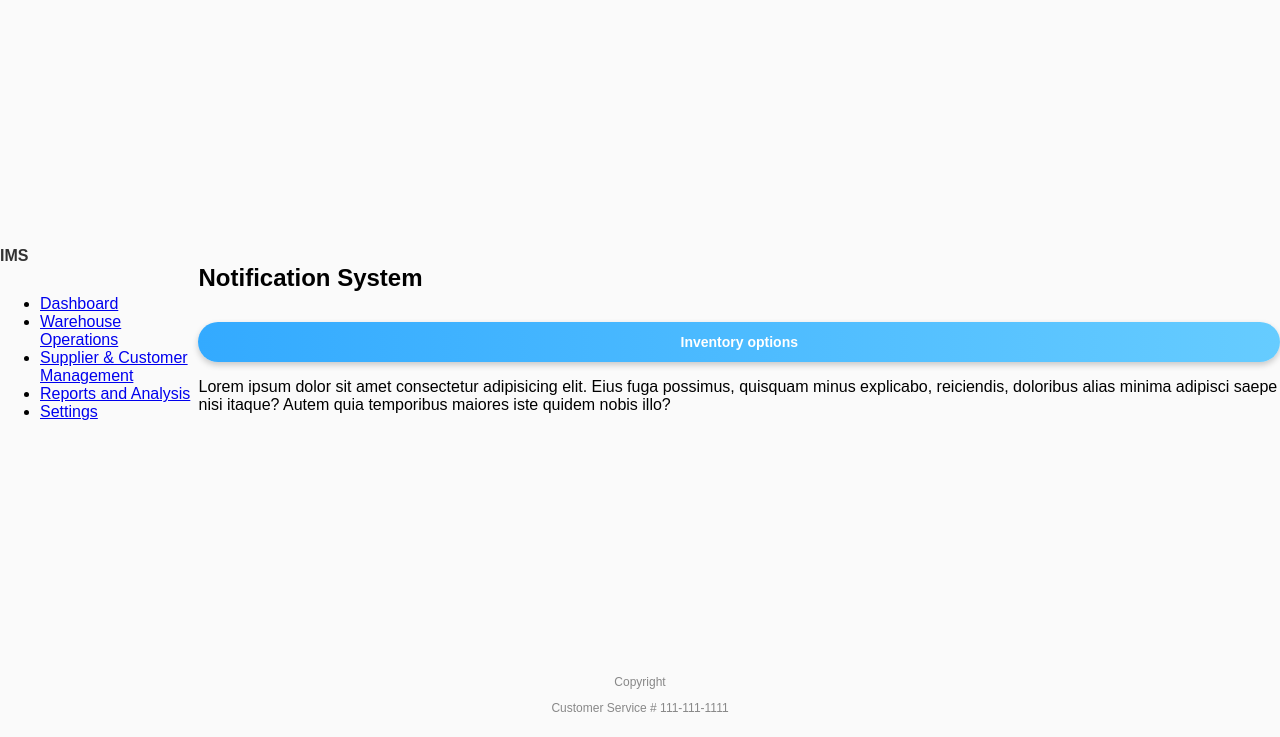
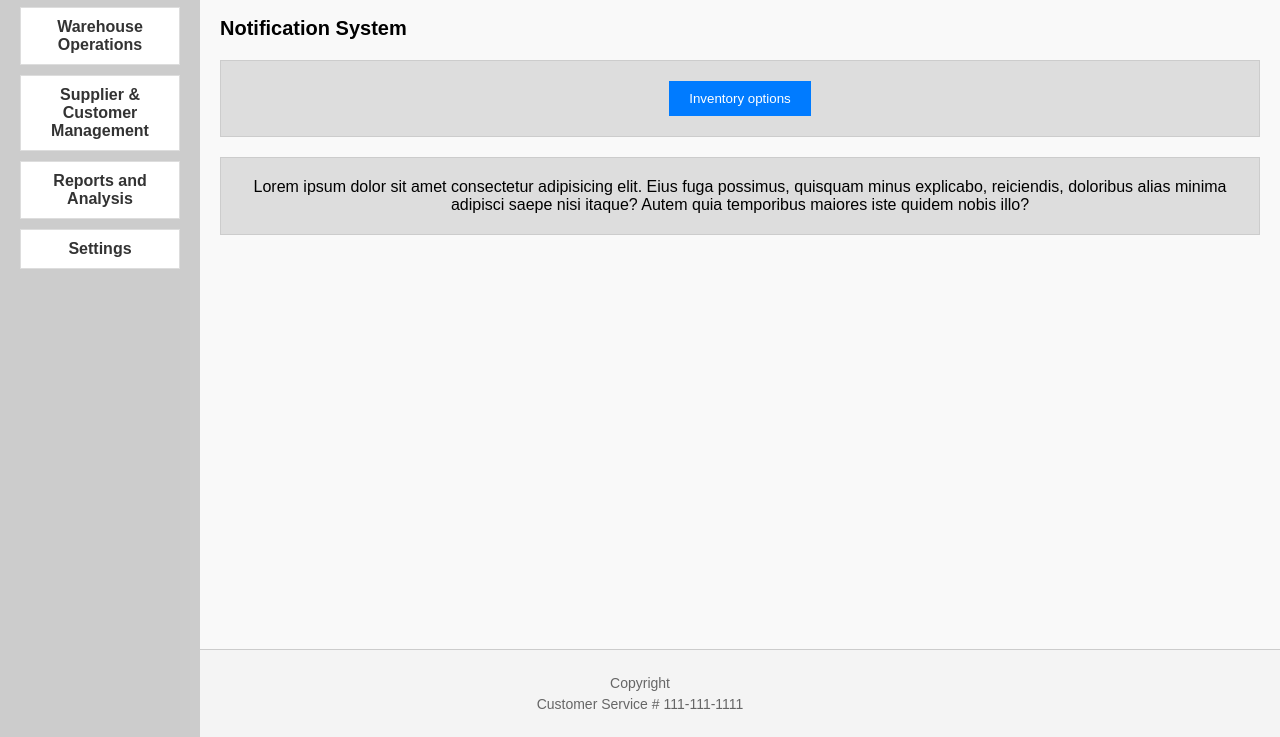
Before and after one commit to Ravno0/prototype-Model, a plain HTML site: page index.html in a window 1280 px wide. Shown: the part 63-800 px from the top of the page. Drawn offline with Linux system fonts and the light colour scheme.

Commit message:
CSS Completed

```diff
--- a/index.html
+++ b/index.html
@@ -3,7 +3,7 @@
 <head>
     <meta charset="UTF-8">
     <title> Inventory Management System</title>
-    <link rel="stylesheet" href="styles.css">
+    <link rel="stylesheet" href="main.css">
 </head>
 <header>
     <h1>IMS</h1>
--- /dev/null
+++ b/main.css
@@ -0,0 +1,122 @@
+/* General Reset */
+* {
+    margin: 0;
+    padding: 0;
+    box-sizing: border-box;
+}
+
+body {
+    font-family: Arial, sans-serif;
+    display: flex;
+    min-height: 100vh;
+}
+
+/* Sidebar Navigation */
+.navbar {
+    display: flex;
+    flex-direction: column;
+    background-color: #ccc;
+    width: 200px;
+    height: 100vh;
+    padding: 20px;
+    position: fixed;
+    top: 0;
+    left: 0;
+}
+
+.navbar ul {
+    list-style: none;
+    padding: 0;
+}
+
+.navbar ul li {
+    margin-bottom: 10px;
+}
+
+.navbar ul li a {
+    display: block;
+    padding: 10px;
+    background-color: #fff;
+    border: 1px solid #ddd;
+    text-align: center;
+    text-decoration: none;
+    color: #333;
+    font-weight: bold;
+}
+
+.navbar ul li a:hover {
+    background-color: #007BFF;
+    color: #fff;
+}
+
+/* Header */
+header {
+    background-color: #f4f4f4;
+    padding: 10px 20px;
+    display: flex;
+    justify-content: space-between;
+    align-items: center;
+    border-bottom: 1px solid #ccc;
+    margin-left: 200px; /* Offset for the fixed navbar */
+    width: calc(100% - 200px); /* Adjust width to account for the navbar */
+    position: fixed; /* Fix the header at the top */
+    top: 0;
+    z-index: 1;
+}
+
+header h1 {
+    font-size: 24px;
+    font-weight: bold;
+}
+
+/* Main Content */
+main {
+    flex: 1;
+    padding: 20px;
+    background-color: #f9f9f9;
+    margin-left: 200px; /* Matches sidebar width */
+    margin-top: 60px; /* Offset for the fixed header */
+}
+
+main h2 {
+    font-size: 20px;
+    margin-bottom: 20px;
+}
+
+main div {
+    margin-bottom: 20px;
+    padding: 20px;
+    background-color: #ddd;
+    text-align: center;
+    border: 1px solid #ccc;
+}
+
+main button {
+    padding: 10px 20px;
+    background-color: #007BFF;
+    color: #fff;
+    border: none;
+    cursor: pointer;
+}
+
+main button:hover {
+    background-color: #0056b3;
+}
+
+/* Footer */
+footer {
+    background-color: #f4f4f4;
+    padding: 20px;
+    text-align: center; /* Center-align the text */
+    border-top: 1px solid #ccc;
+    position: fixed; /* Fix the footer at the bottom */
+    bottom: 0;
+    left: 0;
+    width: 100%; /* Make the footer span the full width */
+    font-size: 14px; /* Adjust font size for better readability */
+    color: #666; /* Use a lighter color for the text */
+}
+
+footer p {
+    margin: 5px 0; /* Add some spacing between the lines */
+}
--- a/styles.css
+++ b/styles.css
@@ -63,6 +63,11 @@ button {
   box-shadow: 0 3px 6px rgba(0, 0, 0, 0.2);
 }
 
+button a{
+  color: white;
+  text-decoration: none;
+}
+
 button:hover {
   background: linear-gradient(to right, #1e90ff, #4db8ff);
 }
```
Also changed, not shown: InventoryLogin.html (+1 -1 lines), reports.html (+1 -1 lines), settings.html (+1 -1 lines), supplier.html (+1 -1 lines), warehouse.html (+1 -1 lines).
